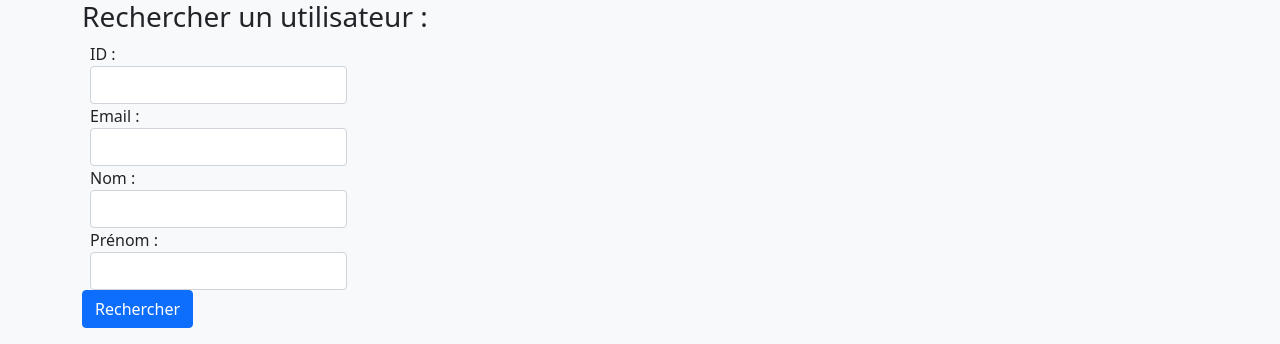
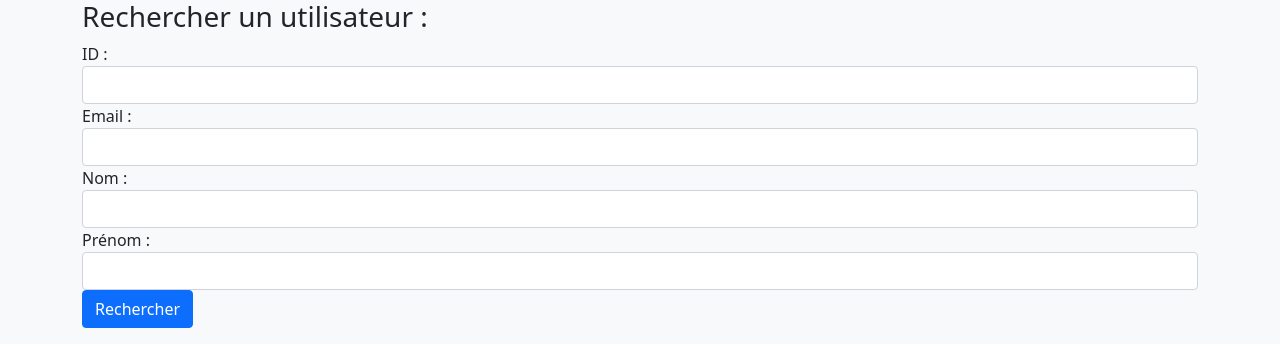
Before and after one commit to jaille75014/ITalent, a PHP site: page /admin.php in a window 1280 px wide. Shown: the top 344 px of the page. Run offline with PHP 8.4, Linux system fonts and the light colour scheme; the visitor is signed in with stand-in values (Sample User, id 1); data that the repository does not hold is empty.

Commit message:
modified:   admin.php

```diff
--- a/admin.php
+++ b/admin.php
@@ -80,27 +80,30 @@
 
         <h3>Rechercher un utilisateur :</h3>
 
-            <div class="d-flex justify-content-between mb-3">
+        <div class="mb-3">
             <form method="post" class="form-inline">
-                    <div class="form-group mx-2">
-                        <label for="user_id">ID :</label>
+                <div class="form-group mr-2">
+                    <label for="user_id" class="mr-2">ID :</label>
                     <input type="text" name="user_id" id="user_id" class="form-control" value="<?php echo $user_id; ?>">
                 </div>
-                    <div class="form-group mx-2">
-                        <label for="email">Email :</label>
+                <div class="form-group mr-2">
+                    <label for="email" class="mr-2">Email :</label>
                     <input type="text" name="email" id="email" class="form-control" value="<?php echo $email; ?>">
                 </div>
-                    <div class="form-group mx-2">
-                        <label for="lastname">Nom :</label>
+                <div class="form-group mr-2">
+                    <label for="lastname" class="mr-2">Nom :</label>
                     <input type="text" name="lastname" id="lastname" class="form-control" value="<?php echo $lastname; ?>">
                 </div>
-                    <div class="form-group mx-2">
-                        <label for="firstname">Prénom :</label>
+                <div class="form-group mr-2">
+                    <label for="firstname" class="mr-2">Prénom :</label>
                     <input type="text" name="firstname" id="firstname" class="form-control" value="<?php echo $firstname; ?>">
                 </div>
                 <button type="submit" class="btn btn-primary">Rechercher</button>
             </form>
         </div>
+
+
+
 
             <div class="table-responsive">
                 <table class="table table-striped">
```
Lines whose indentation alone changed are shown as unchanged.
